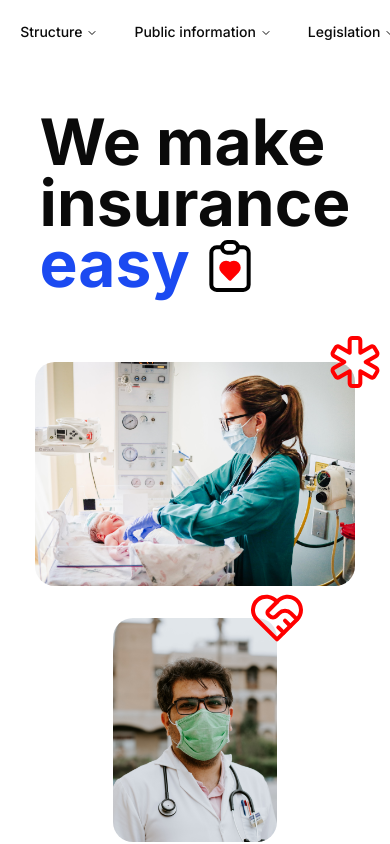
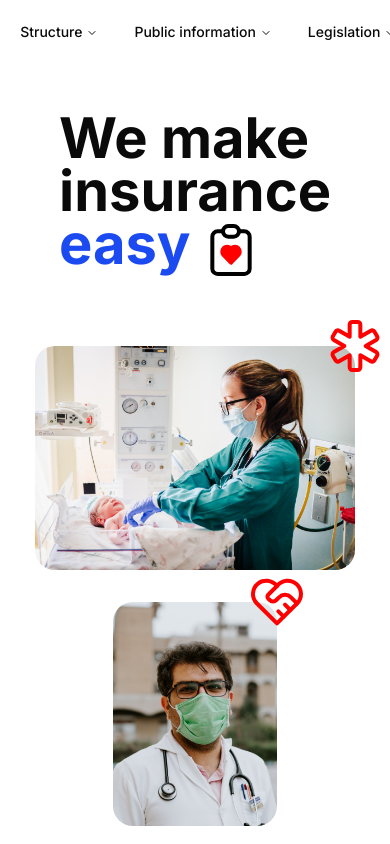
Before and after one commit to faun3/cnas-frontend-rebuild, a Next.js app: page / in a window 390 px wide. Shown: the top 844 px of the page. Built offline with nearby package versions, Linux system fonts and the light colour scheme.

Commit message:
feat: improve responsive design across website

```diff
--- a/app/layout.tsx
+++ b/app/layout.tsx
@@ -19,7 +19,9 @@ export default function RootLayout({
     <html lang="en">
       <body className={`${inter.className}`}>
         <Nav />
-        <div className="lg:w-[1120] md:w-[864px] mx-auto">{children}</div>
+        <div className="lg:w-[1120] md:w-[calc(836px-64px)] mx-auto">
+          {children}
+        </div>
       </body>
     </html>
   );
--- a/app/page.tsx
+++ b/app/page.tsx
@@ -8,19 +8,21 @@ import Articles from "@/components/Articles";
 export default function Home() {
   return (
     <>
-      <Hero />
-      <div className="flex justify-center mb-[128px] mt-[32px]">
+      <div className="flex justify-center">
+        <Hero />
+      </div>
+      <div className="flex justify-center mb-[2rem] mt-[2rem]">
         <Services />
       </div>
 
-      <div className="flex justify-center gap-[64px]">
-        <Projects />
-        <Newsletter />
-      </div>
       <div>
         <Info />
         <Articles />
       </div>
+      <div className="flex justify-center gap-[4rem] mb-[2rem] p-[2rem]">
+        <Projects />
+        <Newsletter />
+      </div>
     </>
   );
 }
--- a/components/Articles.tsx
+++ b/components/Articles.tsx
@@ -27,7 +27,7 @@ const Articles = () => {
       <p className="text-[2rem] font-bold mb-[2.25rem] text-center">
         Our latest articles
       </p>
-      <div className="flex flex-col md:flex-row md:justify-between gap-[1rem]">
+      <div className="flex flex-col md:flex-row md:justify-between items-center md:items-start gap-[1rem]">
         {articles.map((article, index) => {
           return (
             <div
--- a/components/Hero.tsx
+++ b/components/Hero.tsx
@@ -9,10 +9,10 @@ import bottomLeft from "@/public/bottomLeft.jpg";
 
 const Hero = () => {
   return (
-    <div className="p-[3rem] flex flex-col-reverse md:flex-row gap-[4rem] items-center">
+    <div className="p-[3rem] flex flex-col-reverse md:flex-col lg:flex-row justify-center gap-[4rem] items-center w-fit">
       <div className="flex flex-col">
         <div className="relative h-fit w-fit mx-auto">
-          <div className="relative rounded-[20px] w-[20rem] md:w-[30rem] h-[14rem] overflow-hidden mb-[2rem]">
+          <div className="relative rounded-[20px] w-[20rem] h-[14rem] overflow-hidden mb-[2rem]">
             <Image
               className="object-cover"
               src={top}
@@ -31,7 +31,7 @@ const Hero = () => {
         </div>
         <div className="flex md:flex-row gap-[2rem] flex-col">
           <div className="relative w-fit h-fit mx-auto md:mx-0">
-            <div className="relative rounded-[20px] w-[10.25rem] h-[14rem] overflow-hidden md:ml-[1.5rem] mx-auto">
+            <div className="relative rounded-[20px] w-[10.25rem] h-[14rem] overflow-hidden lg:ml-[1.5rem] mx-auto">
               <Image
                 className="object-cover"
                 src={bottomLeft}
@@ -68,7 +68,7 @@ const Hero = () => {
           </div>
         </div>
       </div>
-      <div className="text-[64px] font-bold leading-[95%]">
+      <div className="text-[3.5rem] md:text-[5rem] lg:text-[6rem] font-bold leading-[95%]">
         We make <br />
         insurance <br />
         <span className="text-mainBlue flex gap-2">
--- a/components/Info.tsx
+++ b/components/Info.tsx
@@ -11,18 +11,18 @@ const topics = [
 
 const Info = () => {
   return (
-    <div className="p-[2rem]  my-[2rem]">
+    <div className="p-[2rem] ] my-[2rem]">
       <p className="text-[4rem] font-bold text-center mb-[1.5rem]">
         We believe in transparency
       </p>
       <p className="text-gray text-center mb-[3rem]">
         All the info you need, always available and constantly kept up to date
       </p>
-      <div className="flex flex-col gap-[1rem] md:grid md:grid-cols-2 md:grid-rows-2 md:gap-[2rem]">
+      <div className="flex flex-col items-center gap-[1rem] md:grid md:grid-cols-2 md:grid-rows-2 md:gap-[2rem]">
         {topics.map((topic, index) => {
           return (
             <div
-              className="flex flex-col gap-[1rem]"
+              className="flex flex-col gap-[1rem] w-[20rem]"
               key={index}>
               <div className="flex gap-[.75rem]">
                 <Image
--- a/tailwind.config.ts
+++ b/tailwind.config.ts
@@ -12,7 +12,8 @@ module.exports = {
       center: true,
       padding: "2rem",
       screens: {
-        md: "1024px",
+        sm: "360px",
+        md: "836px",
         lg: "1440px",
       },
     },
```
